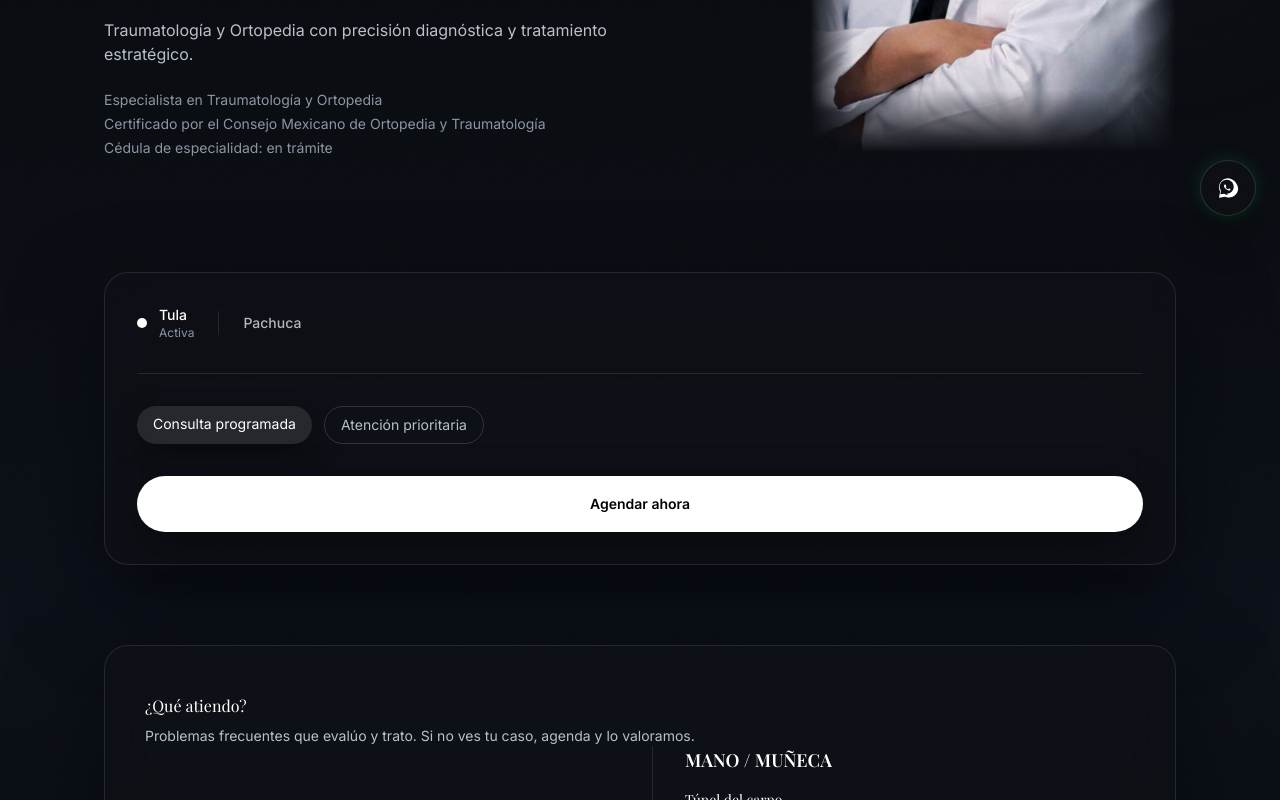
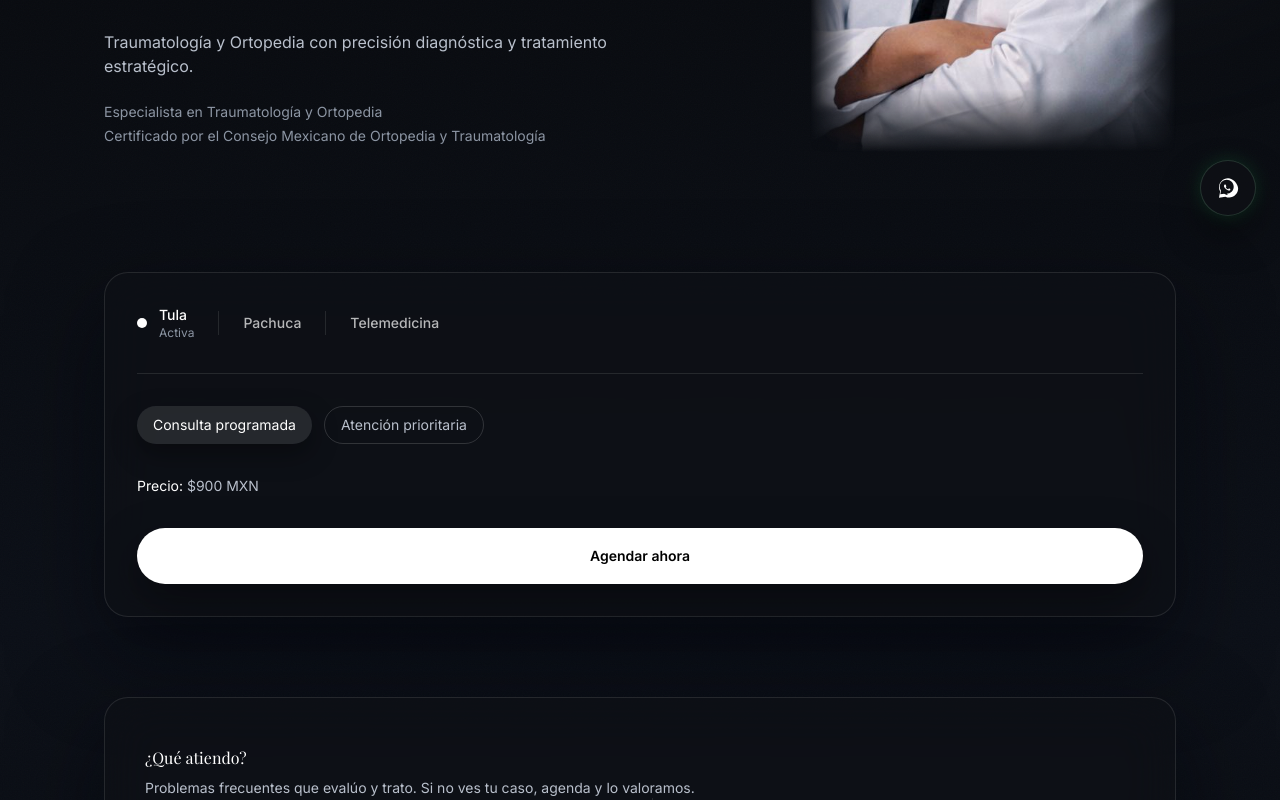
Before and after one commit to alexisgarciaortopedia/web-alexis-garcia, a Next.js app: page / in a window 1280 px wide. Shown: the part 560-1360 px from the top of the page. Built offline with nearby package versions, Linux system fonts and the light colour scheme; a web font is replaced by a local one.

Commit message:
Privada v1 estable

```diff
--- a/app/agendar/page.tsx
+++ b/app/agendar/page.tsx
@@ -7,7 +7,8 @@ import GlassPanel from "@/components/GlassPanel";
 import Header from "@/components/Header";
 import WhatsAppFloating from "@/components/WhatsAppFloating";
 import { SCHEDULES, Sede } from "@/lib/appointmentsSchedule";
-type Tipo = "programada" | "prioritaria";
+import { formatCurrency, PRICES, VisitType } from "@/lib/appointmentsPricing";
+type Tipo = VisitType;
 
 export const dynamic = "force-dynamic";
 
@@ -28,16 +29,16 @@ const TIPO_DESCRIPTIONS: Record<Tipo, string> = {
     "Valoración en menor tiempo ante dolor incapacitante o traumatismo reciente.",
 };
 
-const PRICES: Record<Sede, Record<Tipo, number>> = {
-  tula: { programada: 900, prioritaria: 1800 },
-  pachuca: { programada: 1200, prioritaria: 1800 },
-  telemedicina: { programada: 800, prioritaria: 1500 },
+const LOCATION_PARAM_MAP: Record<string, Sede> = {
+  tula: "tula",
+  pachuca: "pachuca",
+  telemedicina: "telemedicina",
 };
 
-
-function formatCurrency(value: number) {
-  return `$${value.toLocaleString("es-MX")} MXN`;
-}
+const VISIT_TYPE_PARAM_MAP: Record<string, Tipo> = {
+  programada: "programada",
+  prioritaria: "prioritaria",
+};
 
 function getUpcomingDates(days: number[], count = 14) {
   const result: Date[] = [];
@@ -73,18 +74,18 @@ function EmbeddedCardPayment({ onConfirm }: { onConfirm: () => void }) {
 
 function AgendarContent() {
   const searchParams = useSearchParams();
-  const initialSede = (searchParams.get("sede") || "") as Sede;
+  const initialSedeParam =
+    searchParams.get("sede") || searchParams.get("location") || "";
+  const initialSede =
+    LOCATION_PARAM_MAP[initialSedeParam.toLowerCase()] ?? "";
   const initialMotivo = searchParams.get("motivo") || "";
-  const initialTipo = (searchParams.get("tipo") || "") as Tipo;
+  const initialTipoParam =
+    searchParams.get("tipo") || searchParams.get("visitType") || "";
+  const initialTipo =
+    VISIT_TYPE_PARAM_MAP[initialTipoParam.toLowerCase()] ?? "";
 
-  const [sede, setSede] = useState<Sede | "">(
-    ["tula", "pachuca", "telemedicina"].includes(initialSede)
-      ? initialSede
-      : ""
-  );
-  const [tipo, setTipo] = useState<Tipo | "">(
-    ["programada", "prioritaria"].includes(initialTipo) ? initialTipo : ""
-  );
+  const [sede, setSede] = useState<Sede | "">(initialSede);
+  const [tipo, setTipo] = useState<Tipo | "">(initialTipo);
   const [pago, setPago] = useState<"anticipo" | "total">("total");
   const [fecha, setFecha] = useState<string>("");
   const [hora, setHora] = useState<string>("");
@@ -93,8 +94,13 @@ function AgendarContent() {
   const [nombreTouched, setNombreTouched] = useState(false);
   const [telefonoTouched, setTelefonoTouched] = useState(false);
   const [motivo, setMotivo] = useState(initialMotivo);
+  const [telemedNombre, setTelemedNombre] = useState("");
+  const [telemedWhatsapp, setTelemedWhatsapp] = useState("");
+  const [telemedMotivo, setTelemedMotivo] = useState("");
+  const [telemedSubmitted, setTelemedSubmitted] = useState(false);
   const [telemedicinaAceptada, setTelemedicinaAceptada] = useState(false);
   const [pagoConfirmado, setPagoConfirmado] = useState(false);
+  const [showAllSlots, setShowAllSlots] = useState(false);
   const [occupiedSlots, setOccupiedSlots] = useState<string[]>([]);
   const [weeklyAvailability, setWeeklyAvailability] = useState<{
     totalSlots: number;
@@ -143,6 +149,11 @@ function AgendarContent() {
     return SCHEDULES[sede].slots;
   }, [sede]);
 
+  const visibleHours = useMemo(() => {
+    if (showAllSlots) return availableHours;
+    return availableHours.slice(0, 3);
+  }, [availableHours, showAllSlots]);
+
   const total = sede && tipo ? PRICES[sede][tipo] : 0;
   const anticipo = total ? Math.round(total * 0.3) : 0;
   const totalToPay = sede === "telemedicina" ? total : pago === "total" ? total : anticipo;
@@ -160,7 +171,28 @@ function AgendarContent() {
     Boolean(sede && tipo && fecha && hora && nameIsValid && phoneIsValid) &&
     (sede !== "telemedicina" || telemedicinaAceptada);
 
+  const telemedFormValid =
+    Boolean(telemedNombre.trim()) &&
+    Boolean(telemedWhatsapp.trim()) &&
+    Boolean(telemedMotivo.trim());
+
+  const handleTelemedRequest = () => {
+    if (!telemedFormValid) return;
+    const ref = `WEB-TELEMED-${Date.now().toString(36)}`;
+    const message = [
+      "Solicitud de videoconsulta (WEB)",
+      `Nombre: ${telemedNombre.trim()}`,
+      `WhatsApp: ${telemedWhatsapp.trim()}`,
+      `Motivo: ${telemedMotivo.trim()}`,
+      `Ref: ${ref}`,
+    ].join("\n");
+    const url = `https://wa.me/527713344634?text=${encodeURIComponent(message)}`;
+    window.open(url, "_blank", "noopener,noreferrer");
+    setTelemedSubmitted(true);
+  };
+
   useEffect(() => {
+    if (sede === "telemedicina") return;
     if (!isStep5Enabled || appointmentId) return;
     const [h, m] = hora.split(":").map(Number);
     const endMinutes = h * 60 + m + 30;
@@ -451,6 +483,53 @@ function AgendarContent() {
           {scarcityMessage && (
             <p className="text-xs text-[#8C95A3]">{scarcityMessage}</p>
           )}
+          {sede === "telemedicina" ? (
+            <GlassPanel className="px-6 py-6">
+              <div className="flex flex-col gap-4 text-sm text-[#B9C0CC]">
+                <p className="text-white">Solicitar videoconsulta</p>
+                <div className="flex flex-col gap-3">
+                  <input
+                    className="rounded-lg border border-white/10 bg-transparent px-3 py-2 text-white"
+                    placeholder="Nombre"
+                    value={telemedNombre}
+                    required
+                    onChange={(event) => setTelemedNombre(event.target.value)}
+                  />
+                  <input
+                    className="rounded-lg border border-white/10 bg-transparent px-3 py-2 text-white"
+                    placeholder="WhatsApp"
+                    value={telemedWhatsapp}
+                    required
+                    onChange={(event) => setTelemedWhatsapp(event.target.value)}
+                  />
+                  <input
+                    className="rounded-lg border border-white/10 bg-transparent px-3 py-2 text-white"
+                    placeholder="Motivo (corto)"
+                    value={telemedMotivo}
+                    required
+                    onChange={(event) => setTelemedMotivo(event.target.value)}
+                  />
+                </div>
+                <button
+                  type="button"
+                  onClick={handleTelemedRequest}
+                  disabled={!telemedFormValid}
+                  className="inline-flex items-center justify-center rounded-lg bg-[#0A2540] px-4 py-2 text-sm font-semibold text-white shadow-lg transition-all duration-200 hover:-translate-y-0.5 hover:brightness-105 disabled:cursor-not-allowed disabled:opacity-50"
+                >
+                  Solicitar videoconsulta
+                </button>
+                <p className="text-xs text-[#8C95A3]">
+                  Confirmación en menos de 30 minutos.
+                </p>
+                {telemedSubmitted && (
+                  <p className="text-xs text-[#8C95A3]">
+                    Solicitud recibida. Confirmaremos disponibilidad en menos de
+                    30 minutos.
+                  </p>
+                )}
+              </div>
+            </GlassPanel>
+          ) : (
             <div className="grid gap-4 md:grid-cols-[1.2fr_0.8fr]">
               <GlassPanel className="px-6 py-6">
                 <div className="grid gap-3 sm:grid-cols-2 lg:grid-cols-3">
@@ -480,7 +559,7 @@ function AgendarContent() {
               </GlassPanel>
               <GlassPanel className="px-6 py-6">
                 <div className="grid gap-3">
-                {availableHours.map((slot) => {
+                  {visibleHours.map((slot) => {
                     const isOccupied = occupiedSlots.includes(slot) && slot !== hora;
                     return (
                       <button
@@ -503,10 +582,21 @@ function AgendarContent() {
                     );
                   })}
                 </div>
+                {availableHours.length > 3 && (
+                  <button
+                    type="button"
+                    onClick={() => setShowAllSlots((prev) => !prev)}
+                    className="mt-4 text-left text-xs text-[#B9C0CC] transition-colors hover:text-white"
+                  >
+                    {showAllSlots ? "Ver menos" : "Ver más horarios"}
+                  </button>
+                )}
               </GlassPanel>
             </div>
+          )}
         </section>
 
+        {sede !== "telemedicina" && (
           <section className={`flex flex-col gap-6 ${isStep5Enabled ? "" : "opacity-40 pointer-events-none"}`}>
           <div className="flex items-center justify-between text-xs text-[#8C95A3]">
             <span>Paso 5</span>
@@ -571,6 +661,7 @@ function AgendarContent() {
             )}
           </GlassPanel>
           </section>
+        )}
 
         <section className="text-xs text-[#8C95A3]">
           <p>
--- a/app/api/appointments/create-hold/route.ts
+++ b/app/api/appointments/create-hold/route.ts
@@ -30,10 +30,13 @@ export async function POST(request: Request) {
   const now = new Date();
   const expires = new Date(now.getTime() + 15 * 60 * 1000).toISOString();
   const id = crypto.randomUUID();
+  const startAt = `${fecha}T${hora_inicio}:00`;
 
   createHold({
     id,
     expires_at: expires,
+    original_start_at: startAt,
+    current_start_at: startAt,
     sede,
     tipo,
     fecha,
--- a/app/page.tsx
+++ b/app/page.tsx
@@ -1,11 +1,33 @@
+"use client";
+
+import { useMemo, useState } from "react";
 import Image from "next/image";
 import Link from "next/link";
+import { useRouter } from "next/navigation";
 import styles from "./page.module.css";
 import GlassPanel from "@/components/GlassPanel";
 import Header from "@/components/Header";
 import WhatsAppFloating from "@/components/WhatsAppFloating";
+import { formatCurrency, PRICES, VisitType } from "@/lib/appointmentsPricing";
+import { Sede } from "@/lib/appointmentsSchedule";
 
 export default function Home() {
+  const router = useRouter();
+  const [location, setLocation] = useState<Sede>("tula");
+  const [visitType, setVisitType] = useState<VisitType>("programada");
+
+  const price = useMemo(() => PRICES[location][visitType], [location, visitType]);
+  const locationOptions: Sede[] = ["tula", "pachuca", "telemedicina"];
+  const locationLabels: Record<Sede, string> = {
+    tula: "Tula",
+    pachuca: "Pachuca",
+    telemedicina: "Telemedicina",
+  };
+  const visitTypeLabels: Record<VisitType, string> = {
+    programada: "Consulta programada",
+    prioritaria: "Atención prioritaria",
+  };
+
   return (
     <div className="relative min-h-screen overflow-x-hidden bg-[#050608]">
       <div className="pointer-events-none absolute inset-0 bg-[linear-gradient(180deg,#050608_0%,#0B0F17_50%,#050608_100%)]" />
@@ -36,7 +58,6 @@ export default function Home() {
               <span>
                 Certificado por el Consejo Mexicano de Ortopedia y Traumatología
               </span>
-              <span>Cédula de especialidad: en trámite</span>
             </div>
           </div>
 
@@ -56,37 +77,75 @@ export default function Home() {
 
         <GlassPanel className="flex flex-col gap-8 px-6 py-8 lg:px-8">
           <div className="flex flex-wrap items-center gap-6 text-sm text-[#B9C0CC]">
-            <div className="flex items-center gap-3">
-              <span className="h-2.5 w-2.5 rounded-full bg-white" />
-              <div>
-                <div className="font-medium text-white">Tula</div>
-                <div className="text-xs text-[#8C95A3]">Activa</div>
-              </div>
-            </div>
-            <div className="hidden h-6 w-px bg-white/10 sm:block" />
-            <div className="text-[#8C95A3]">
-              <div className="font-medium text-white/70">Pachuca</div>
-            </div>
+            {locationOptions.map((option, index) => {
+              const isActive = location === option;
+              return (
+                <div key={option} className="flex items-center gap-6">
+                  {index > 0 && (
+                    <div className="hidden h-6 w-px bg-white/10 sm:block" />
+                  )}
+                  <button
+                    type="button"
+                    onClick={() => setLocation(option)}
+                    aria-pressed={isActive}
+                    className="flex items-center gap-3 text-left transition-colors"
+                  >
+                    {isActive && (
+                      <span className="h-2.5 w-2.5 rounded-full bg-white" />
+                    )}
+                    <div>
+                      <div className={`font-medium ${isActive ? "text-white" : "text-white/70"}`}>
+                        {locationLabels[option]}
+                      </div>
+                      {isActive && (
+                        <div className="text-xs text-[#8C95A3]">Activa</div>
+                      )}
+                    </div>
+                  </button>
+                </div>
+              );
+            })}
           </div>
 
           <div className="h-px w-full bg-white/10" />
 
           <div className="flex flex-wrap gap-3 text-sm">
-            <span className="rounded-full bg-white/10 px-4 py-2 text-white shadow-[0_10px_26px_rgba(0,0,0,0.35)]">
-              Consulta programada
-            </span>
-            <span className="rounded-full border border-white/15 px-4 py-2 text-[#B9C0CC]">
-              Atención prioritaria
-            </span>
+            {(Object.keys(visitTypeLabels) as VisitType[]).map((option) => {
+              const isActive = visitType === option;
+              return (
+                <button
+                  key={option}
+                  type="button"
+                  onClick={() => setVisitType(option)}
+                  aria-pressed={isActive}
+                  className={
+                    isActive
+                      ? "rounded-full bg-white/10 px-4 py-2 text-white shadow-[0_10px_26px_rgba(0,0,0,0.35)]"
+                      : "rounded-full border border-white/15 px-4 py-2 text-[#B9C0CC]"
+                  }
+                >
+                  {visitTypeLabels[option]}
+                </button>
+              );
+            })}
           </div>
 
+          <p className="text-sm text-[#B9C0CC]">
+            <span className="text-white">Precio:</span> {formatCurrency(price)}
+          </p>
+
           <div className="w-full sm:w-auto">
-            <a
-              href="/agendar?sede=tula&tipo=programada"
+            <button
+              type="button"
+              onClick={() =>
+                router.push(
+                  `/agendar?location=${location}&visitType=${visitType}`
+                )
+              }
               className="inline-flex min-h-[56px] w-full items-center justify-center rounded-full bg-white px-8 text-sm font-semibold text-black shadow-[0_18px_46px_rgba(0,0,0,0.4)] transition-all hover:-translate-y-0.5 hover:opacity-90"
             >
               Agendar ahora
-            </a>
+            </button>
           </div>
         </GlassPanel>
 
--- a/app/ubicaciones/page.tsx
+++ b/app/ubicaciones/page.tsx
@@ -36,7 +36,7 @@ export default function UbicacionesPage() {
 
             <div className="flex flex-col gap-2 text-sm text-[#B9C0CC]">
               <p>
-                <span className="text-white">Atención:</span> Viernes y sábado
+                <span className="text-white">Atención:</span> Jueves y sábado
               </p>
               <p>
                 <span className="text-white">Horario:</span> 14:00 – 18:00 h
--- /dev/null
+++ b/lib/appointmentsPricing.ts
@@ -0,0 +1,13 @@
+import type { Sede } from "@/lib/appointmentsSchedule";
+
+export type VisitType = "programada" | "prioritaria";
+
+export const PRICES: Record<Sede, Record<VisitType, number>> = {
+  tula: { programada: 900, prioritaria: 1800 },
+  pachuca: { programada: 1200, prioritaria: 1800 },
+  telemedicina: { programada: 800, prioritaria: 1500 },
+};
+
+export function formatCurrency(value: number) {
+  return `$${value.toLocaleString("es-MX")} MXN`;
+}
--- a/lib/appointmentsSchedule.ts
+++ b/lib/appointmentsSchedule.ts
@@ -2,7 +2,7 @@ export type Sede = "tula" | "pachuca" | "telemedicina";
 
 export const SCHEDULES: Record<Sede, { days: number[]; slots: string[] }> = {
   tula: {
-    days: [5, 6],
+    days: [4, 6],
     slots: [
       "14:00",
       "14:30",
```
Also changed, not shown: app/cita/page.tsx (+16 -1 lines), components/Header.tsx (+8 -8 lines), lib/appointmentsDb.ts (+11 -2 lines). Lines whose indentation alone changed are shown as unchanged.
